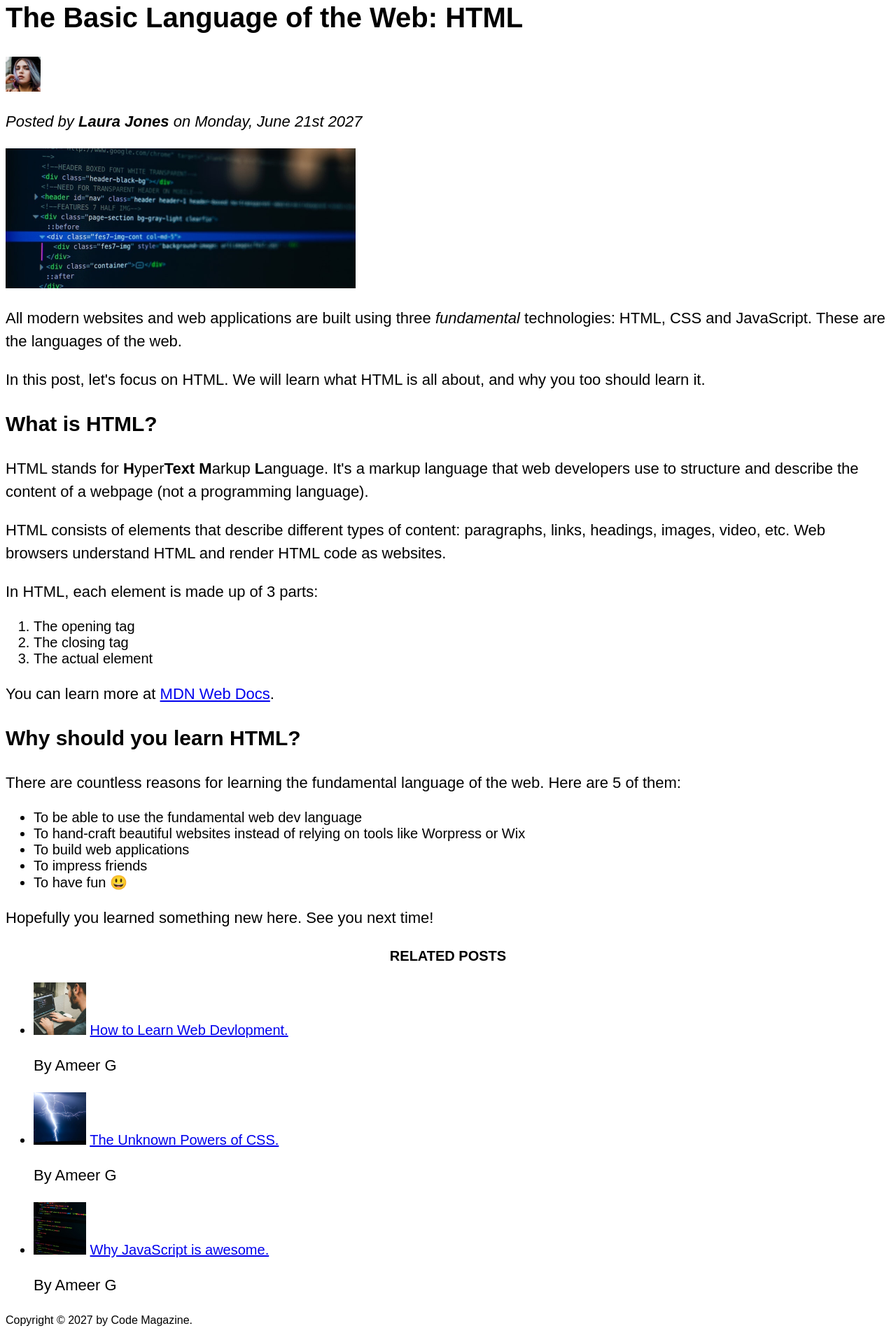
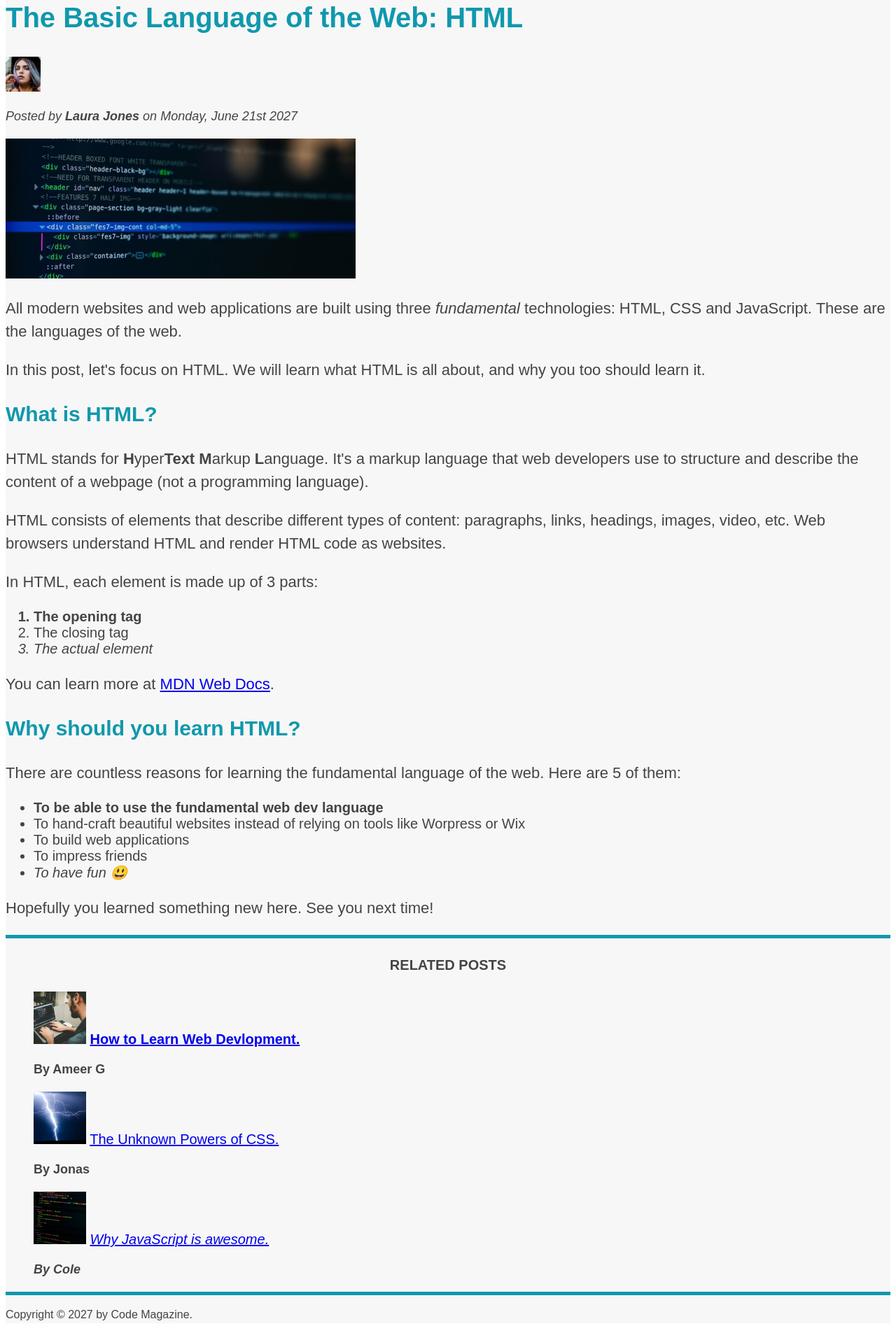
Before and after one commit to ameerghazal/Build-Responsive-Real-World-Websites-with-HTML-and-CSS, a plain HTML site: page index.html in a window 1280 px wide. Shown: the part 114-2029 px from the top of the page at 70% size. Drawn offline with Linux system fonts and the light colour scheme.

Commit message:
css update

```diff
--- a/index.html
+++ b/index.html
@@ -8,7 +8,7 @@
 
   <body>
 
-    <header>
+    <header class="main-header">
       <h1>📘 The Code Magazine</h1>
 
       <nav>
@@ -21,7 +21,7 @@
 
     <article>
       <header>
-        <h2>The Basic Language of the Web: HTML</h2>
+        <h2 class="test">The Basic Language of the Web: HTML</h2>
 
         <img
             src="starter/laura-jones.jpg"
@@ -30,7 +30,7 @@
             height="50"
         />
 
-        <p>Posted by <strong>Laura Jones</strong> on Monday, June 21st 2027</p>
+        <p id="author">Posted by <strong>Laura Jones</strong> on Monday, June 21st 2027</p>
 
         <img
             src="starter/post-img.jpg"
@@ -70,7 +70,7 @@
       <p>In HTML, each element is made up of 3 parts:</p>
 
       <ol>
-        <li>The opening tag</li>
+        <li class="first-li">The opening tag</li>
         <li>The closing tag</li>
         <li>The actual element</li>
       </ol>
@@ -92,7 +92,7 @@
       </p>
 
       <ul>
-        <li>To be able to use the fundamental web dev language</li>
+        <li class="first-li">To be able to use the fundamental web dev language</li>
         <li>
           To hand-craft beautiful websites instead of relying on tools like
           Worpress or Wix
@@ -108,30 +108,30 @@
   <aside>
     <h4>Related Posts</h4>
 
-    <ul>
+    <ul class="related">
 
       <li>
         <img src="Starter/related-1.jpg" alt="Guy typing code." width="75" height="75" />
         <a href="#">How to Learn Web Devlopment.</a>
-        <p>By Ameer G</p>
+        <p class="related-author">By Ameer G</p>
       </li>
 
 
       <li>
         <img src="Starter/related-2.jpg" alt="Thunder bolt expressing power of CSS." width="75" height="75" />
         <a href="#">The Unknown Powers of CSS.</a>
-        <p>By Ameer G</p>
+        <p class="related-author">By Jonas</p>
       </li>
 
       <li>
         <img src="Starter/related-3.jpg" alt="JavaScript Code." width="75" height="75" />
         <a href="#">Why JavaScript is awesome.</a>
-        <p>By Ameer G</p>
+        <p class="related-author">By Cole</p>
       </li>
 
     </ul>
   </aside>
 
-  <footer><p>Copyright &copy; 2027 by Code Magazine.</p></footer>
+  <footer><p id="copyright">Copyright &copy; 2027 by Code Magazine.</p></footer>
   </body>
 </html>
--- a/style.css
+++ b/style.css
@@ -5,6 +5,13 @@ h4,
 p,
 li {
   font-family: sans-serif;
+  color: #444;
+}
+
+h1,
+h2,
+h3 {
+  color: #1098ad;
 }
 
 h1 {
@@ -12,6 +19,7 @@ h1 {
   font-size: 26px;
   text-transform: uppercase;
   font-style: italic;
+  /* color: #1098ad; */
 }
 
 h2 {
@@ -37,10 +45,71 @@ li {
   font-size: 20px;
 }
 
-footer p {
+/* footer p {
+  font-size: 16px;
+} */
+
+/* article header p {
+  font-style: italic;
+} */
+
+#author {
+  font-style: italic;
+  font-size: 18px;
+}
+
+#copyright {
   font-size: 16px;
 }
 
-article header p {
+.related-author {
+  font-size: 18px;
+  font-weight: bold;
+}
+
+.related {
+  list-style: none;
+}
+
+.main-header {
+  background-color: #f7f7f7;
+}
+
+aside {
+  background-color: #f7f7f7;
+  /* border: 5px solid #1098ad;  does it for all. */
+
+  border-top: 5px solid #1098ad;
+  border-bottom: 5px solid #1098ad;
+}
+
+/* .test {
+  background-color: yellow;
+  border-width: 10px;
+  border-style: dotted;
+  border-color: turquoise;
+
+  border: 30px solid orangered; // overrides everything else.
+  border-top
+} */
+
+/* .first-li {
+  font-weight: bold;
+} */
+
+li:first-child {
+  font-weight: bold;
+}
+
+li:last-child {
   font-style: italic;
 }
+
+li:nth-child(even) {
+  /* color: red; */
+}
+
+/* Misconception that does not work! */
+/* article p:first-child {
+  color: red;
+} */
```
Also changed, not shown: theory.js (+82 -7 lines). Lines whose indentation alone changed are shown as unchanged.
